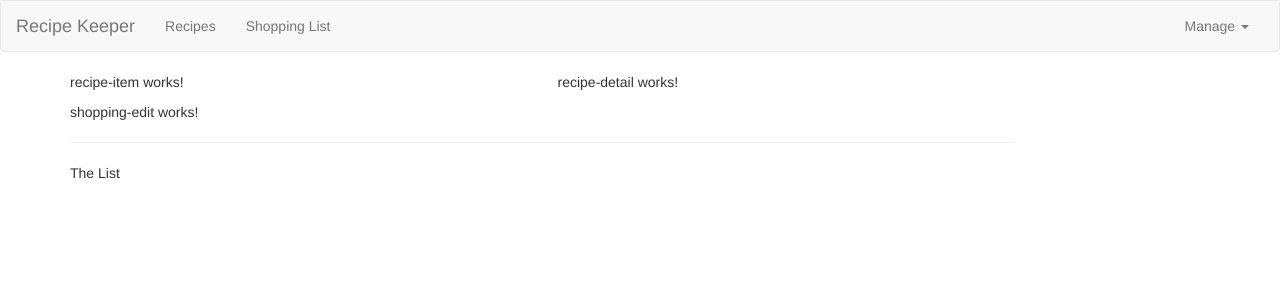
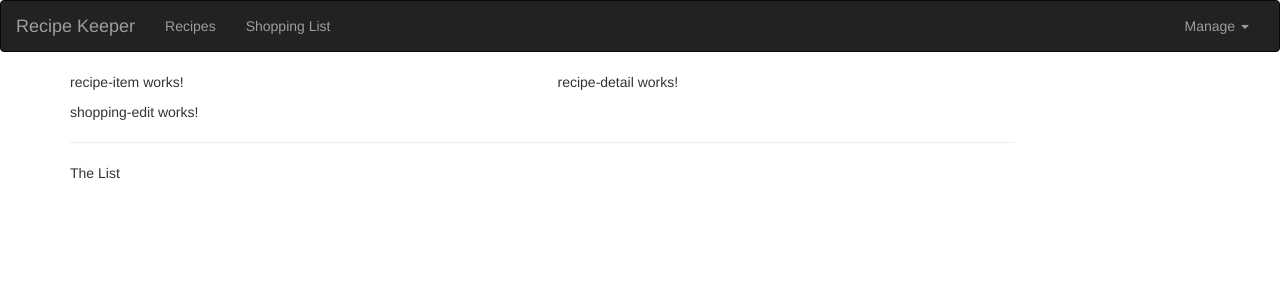
Before and after one commit to juliezimmer/recipe-shopping-list-app, an Angular app: page / in a window 1280 px wide. Shown: the top 300 px of the page. Built offline with nearby package versions, Linux system fonts and the light colour scheme.

Commit message:
added recipe model

```diff
--- a/src/app/header/header.component.html
+++ b/src/app/header/header.component.html
@@ -1,23 +1,35 @@
-<nav class="navbar navbar-default">
+<nav class="navbar navbar-inverse">
    <div class="container-fluid">
       <div class="navbar-header">
-         <a class="navbar-brand" href="">Recipe Keeper</a>
+         <button type="button" class="navbar-toggle collapsed"
+            data-toggle="collapse" data-target="#collapsemenu">
+            <span class="icon-bar"></span>
+            <span class="icon-bar"></span>
+            <span class="icon-bar"></span>
+         </button>
+         <a class="navbar-brand" href="#">Recipe Keeper</a>
       </div>
-
-      <div class="collapse navbar-collapse">
+      <div class="collapse navbar-collapse" id="collapsemenu">
          <ul class="nav navbar-nav">
             <li><a href="">Recipes</a></li>
             <li><a href="">Shopping List</a></li>
          </ul>
+
          <ul class="nav navbar-nav navbar-right">
             <li class="dropdown">
-               <a class="dropdown-toggle" role="button" href="">Manage <span class="caret"></span></a>
+               <a class="dropdown-toggle" role="button" data-toggle="dropdown" href="">Manage <span class="caret"></span></a>
                <ul class="dropdown-menu">
-                  <li><a href=""></a>Save Data</li>
-                  <li><a href=""></a>Get Data</li>
+                  <li><a href="#">Save Data</a></li>
+                  <li><a href="#">Get Data</a></li>
                </ul>
             </li>
          </ul>
       </div>
    </div>
 </nav>
+
+
+
+
+
+<!--    -->
```
Also changed, not shown: src/app/recipes/recipe.model.ts (added, +13 -0 lines), src/app/header/header.component.css (added).
